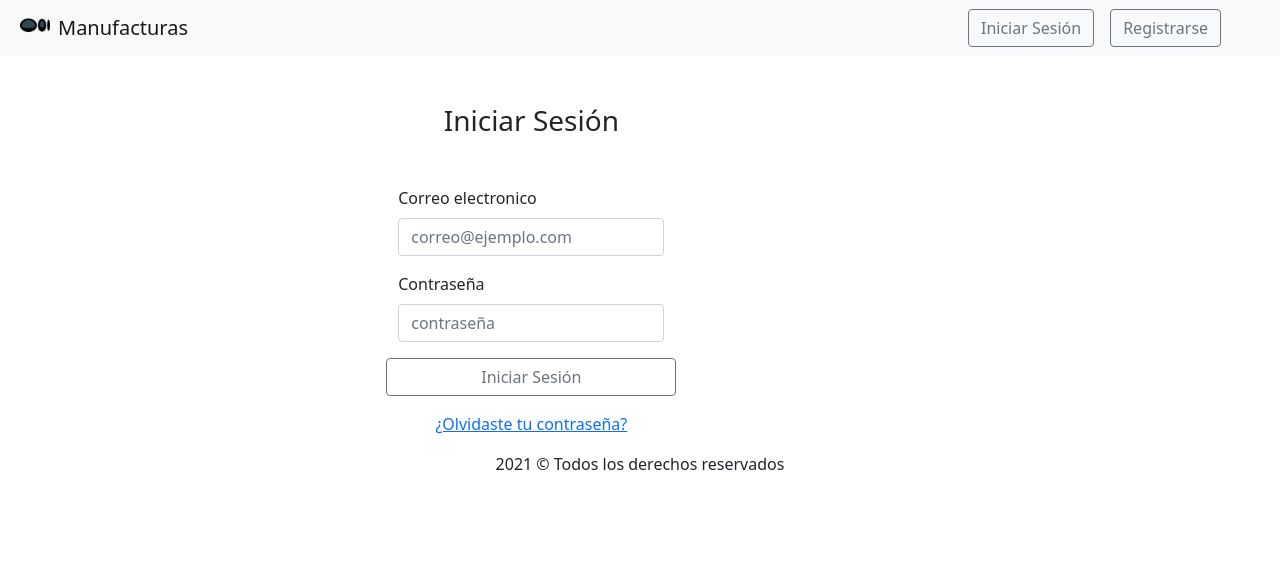
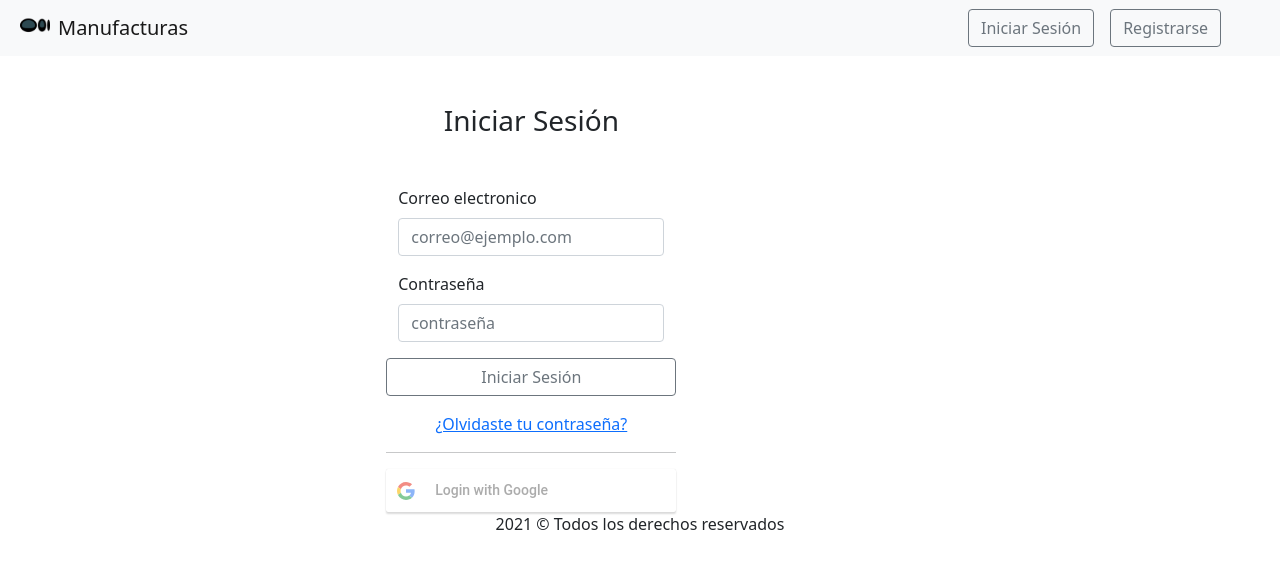
Before and after one commit to UdeA-Proyectos-Ciclo-3-4/frontend, a React (Create React App) app: page / in a window 1280 px wide. Shown: the top 568 px of the page. Built offline with nearby package versions, Linux system fonts and the light colour scheme.

Commit message:
[+] Google: Boton Login

```diff
--- a/src/components/Login.js
+++ b/src/components/Login.js
@@ -1,8 +1,21 @@
 import React from 'react';
 import { Link } from 'react-router-dom';
+import GoogleLogin from 'react-google-login';
+
+
+const idClientGoogle = '367337669931-s6d728je9j4p0nkq11u8r53s2an0hdeo.apps.googleusercontent.com';
 
 // Functional Component
 const Login = () => {
+
+    const handleSuccessGoogle = response => {
+        console.log( 'Success: ', response );
+    }
+
+    const handleFailureGoogle = response => {
+        console.log( 'Failure: ', response );
+    }
+
     return (
         <div className="mt-5 container-fluid">
             <h3 className="row justify-content-center">Iniciar Sesión</h3>
@@ -35,6 +48,14 @@ const Login = () => {
                             ¿Olvidaste tu contraseña?
                         </p>
                     </Link>
+                    <hr />
+                    <GoogleLogin
+                        clientId={ idClientGoogle }
+                        buttonText="Login with Google"
+                        onSuccess={ handleSuccessGoogle }
+                        onFailure={ handleFailureGoogle }
+                        cookiePolicy={'single_host_origin'}
+                    />
                 </div>
             </div>
         </div>
```
